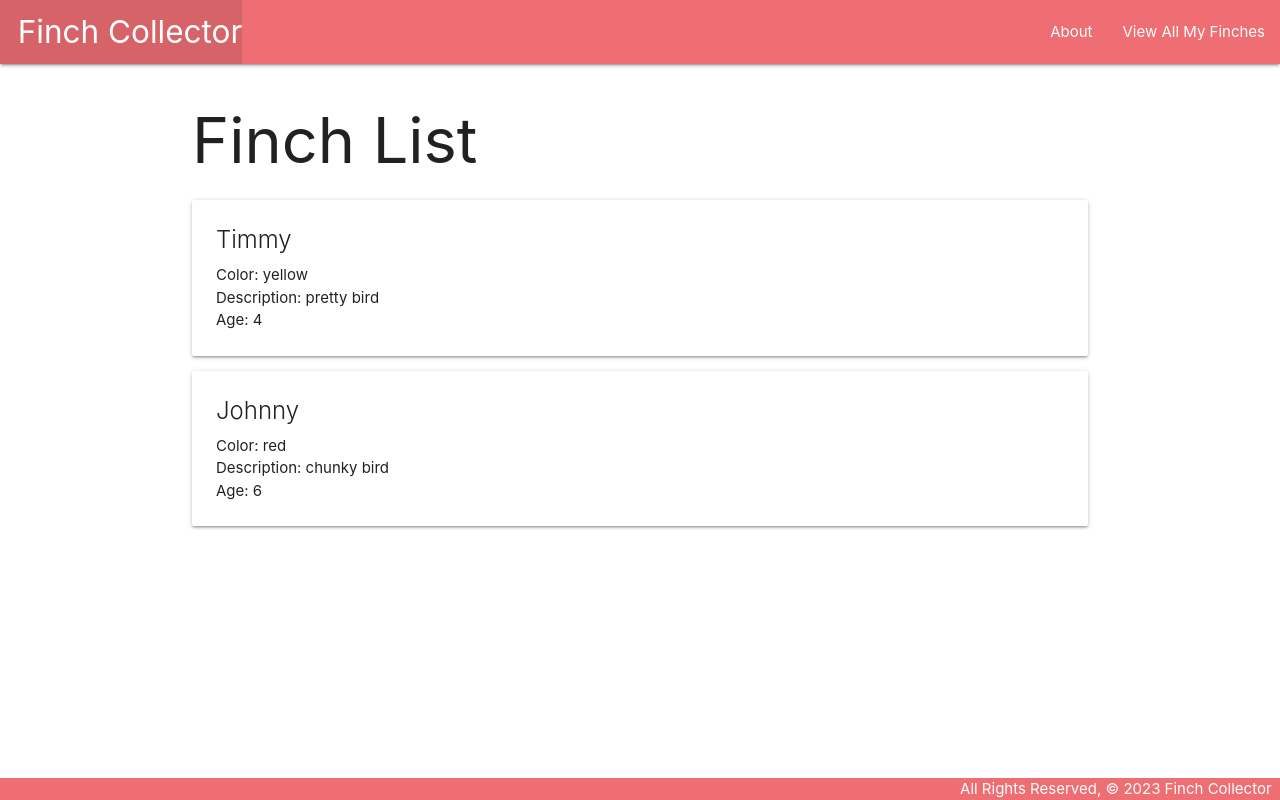
After one commit to tthephas/Finch-Collector-Deliverable-SEI, a Django app: page /finches/ in a window 1280 px wide. The commit adds this page. Run offline with Django 4.2, Linux system fonts and the light colour scheme.

Commit message:
finch index done

```diff
--- a/main_app/templates/base.html
+++ b/main_app/templates/base.html
@@ -18,6 +18,7 @@
         </ul>
         <ul class="right">
           <li><a href="/about">About</a></li>
+          <li><a href="/finches">View All My Finches</a></li>
         </ul>
       </div>
     </nav>
--- /dev/null
+++ b/main_app/templates/finches/index.html
@@ -0,0 +1,21 @@
+{% extends 'base.html' %}
+{% block content %}
+
+<h1>Finch List</h1>
+
+{% for finch in finches %}
+  <div class="card">
+    <div class="card-content">
+      <span class="card-title">{{ finch.name }}</span>
+      <p>Color: {{ finch.color }}</p>
+      <p>Description: {{ finch.description }}</p>
+      {% if finch.age > 0 %}
+        <p>Age: {{ finch.age }}</p>
+      {% else %}
+        <p>Age: Baby</p>
+      {% endif %}
+    </div>
+  </div>
+{% endfor %}
+
+{% endblock %}
--- a/main_app/urls.py
+++ b/main_app/urls.py
@@ -4,4 +4,5 @@ from . import views
 urlpatterns = [
     path('', views.home, name='home'),
     path('about/', views.about, name='about'),
+    path('finches/', views.finches_index, name='index'),
 ]
--- a/main_app/views.py
+++ b/main_app/views.py
@@ -1,6 +1,9 @@
 from django.shortcuts import render
 
-
+finches = [
+  {'name': 'Timmy', 'color': 'yellow', 'description': 'pretty bird', 'age': 4},
+  {'name': 'Johnny', 'color': 'red', 'description': 'chunky bird', 'age': 6},
+]
 
 # Define the home view
 def home(request):
@@ -14,3 +17,6 @@ def home(request):
 def about(request):
   # Include an .html file extension - unlike when rendering EJS templates
   return render(request, 'about.html')
+
+def finches_index(request):
+  return render(request, 'finches/index.html', { 'finches': finches })
```
